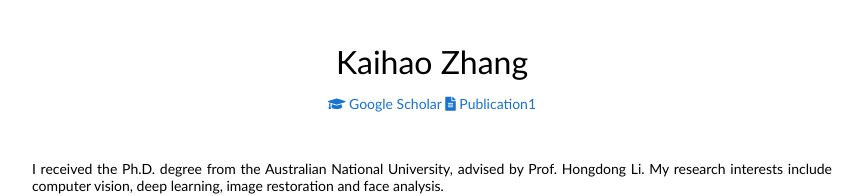
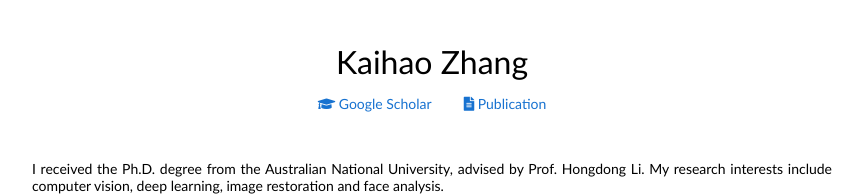
Before and after one commit to zhangkaihao/zhangkaihao.github.io, a plain HTML site: page index.html in a window 1280 px wide. Shown: the top 196 px of the page, without its empty margins (208-1071 px from the left). Drawn offline with Linux system fonts and the light colour scheme.

Commit message:
Update index.html

```diff
--- a/index.html
+++ b/index.html
@@ -29,10 +29,10 @@
 
               <p style="text-align:center">
                 <!--<a href="https://scholar.google.com/citations?user=eqwDXdMAAAAJ&hl=en">Google Scholar</a> &nbsp/&nbsp -->
-                <a href="https://scholar.google.com/citations?user=eqwDXdMAAAAJ&hl=en"><i class="fas fa-graduation-cap"></i> Google Scholar</a>
+                <a href="https://scholar.google.com/citations?user=eqwDXdMAAAAJ&hl=en"><i class="fas fa-graduation-cap"></i> Google Scholar</a> &nbsp &nbsp &nbsp &nbsp
 
                 <!--<a href="publication.html">Publication</a> -->
-                <a href="publication.html"><i class="fas fa-file-alt"></i> Publication1</a>
+                <a href="publication.html"><i class="fas fa-file-alt"></i> Publication</a>
 
                 <!--<a href="Experience.html">Experience</a> &nbsp/&nbsp -->
                 <!--<a href="Activities.html">Activities</a> -->
```
